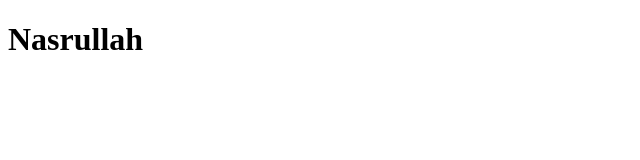
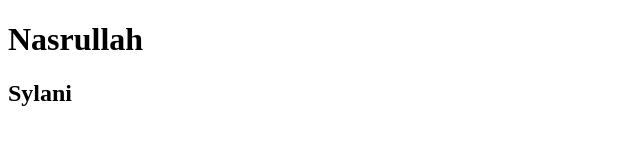
Before and after one commit to Nasrullah-balghari/saylani-batch-8-class, a plain HTML site: page index.html in a window 1280 px wide. Shown: the whole page, without its empty margins (0-640 px from the left). Drawn offline with Linux system fonts and the light colour scheme.

Commit message:
Sylani heading added

```diff
--- a/index.html
+++ b/index.html
@@ -8,5 +8,6 @@
 </head>
 <body>
     <h1>Nasrullah</h1>
+    <h2>Sylani</h2>
 </body>
 </html>
```
